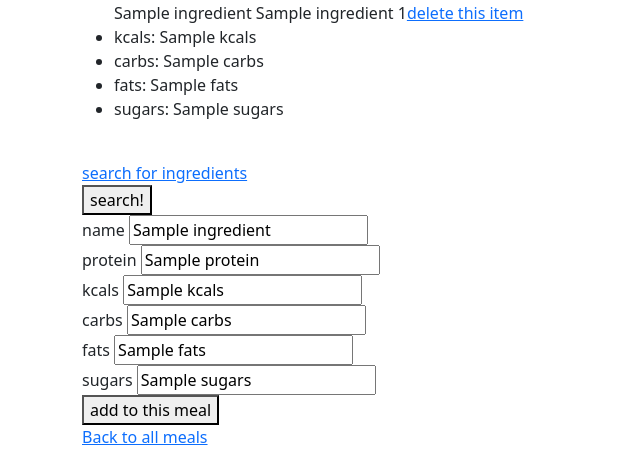
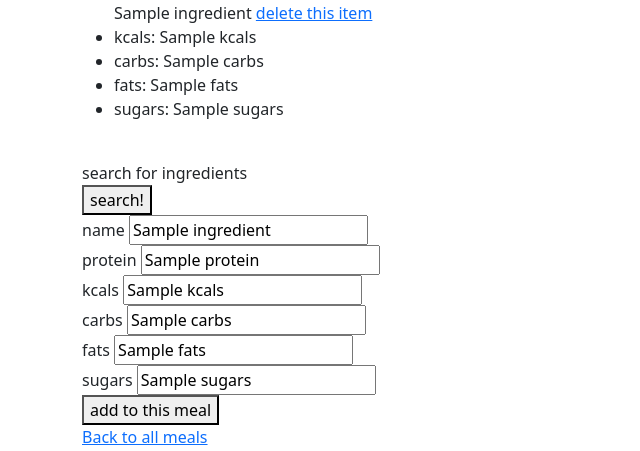
Before and after one commit to ldb297/nutrifit_nutrition_tracking_application, a Django app: template visualizer/main_app/templates/meals/show.html in a window 1280 px wide. Shown: the part 295-746 px from the top of the page, without its empty margins (0-640 px from the left). Run offline with Django 3.2, Linux system fonts and the light colour scheme; the template is opened without the code that fills it: most values are stand-ins (such as "Sample title", 1, 10 or a date in 2020).

Commit message:
remove unused hyperlink
remove testing statement

```diff
--- a/visualizer/main_app/templates/meals/show.html
+++ b/visualizer/main_app/templates/meals/show.html
@@ -8,8 +8,7 @@
     <a href="{% url 'meals_delete' meal.id %}">DELETE this meal</a>
         <ul>
             {% for x in ingredients %}
-            {{x}}
-            {{ x.name }} {{x.id}}<a href="{% url 'delete_ingredient' meal.id x.id %}">delete this item</a>
+            {{ x.name }} <a href="{% url 'delete_ingredient' meal.id x.id %}">delete this item</a>
             <li>kcals: {{x.kcals}}</li>
             <li>carbs: {{x.carbs}}</li>
             <li>fats: {{x.fats}}</li>
@@ -20,7 +19,7 @@
     </div>
 
     <div>
-        <a href='/api'> search for ingredients </a>
+        search for ingredients
         <form method="POST">
             {% csrf_token %}
             {{ api_form.as_p }}
```
